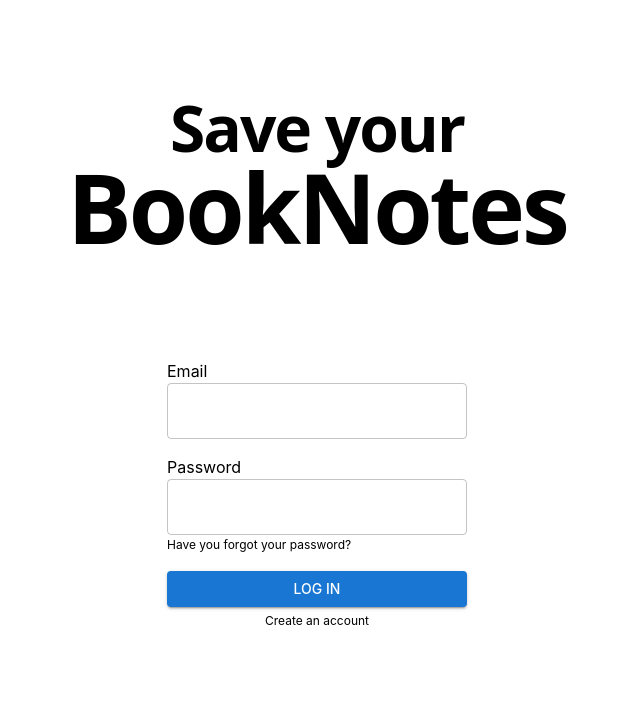
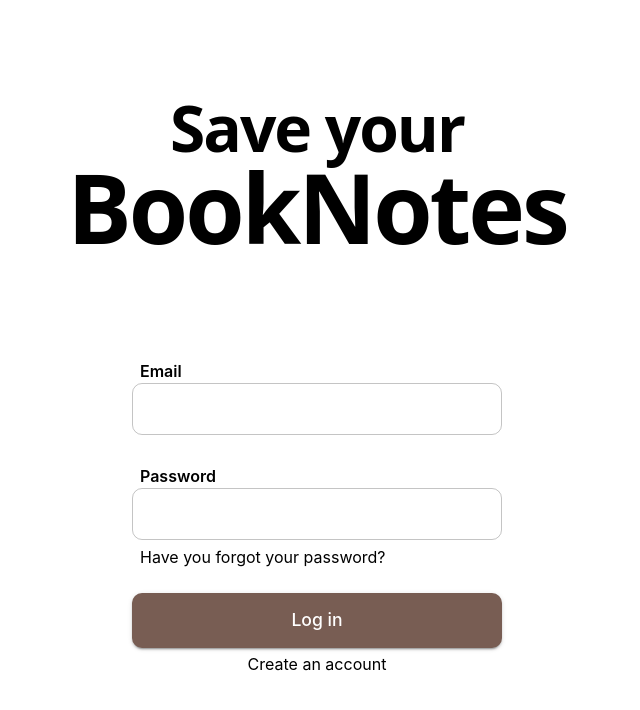
Before and after one commit to Alina-02/booknote-2, a React (Vite) app: page / in a window 1280 px wide. Shown: the top 710 px of the page, without its empty margins (323-963 px from the left). Built offline with nearby package versions, Linux system fonts and the light colour scheme; no server answers.

Commit message:
improved log in ui

```diff
--- a/src/theme/theme.tsx
+++ b/src/theme/theme.tsx
@@ -1,4 +1,9 @@
 import { createTheme } from '@mui/material';
+
+const Colors = {
+  primary: '#785d53',
+  secondary: '#F06292',
+};
 
 export const theme = createTheme({
   typography: {
@@ -14,6 +19,34 @@ export const theme = createTheme({
       '"Segoe UI Emoji"',
       '"Segoe UI Symbol"',
     ].join(','),
+  },
+  palette: {
+    primary: { main: Colors.primary },
+    secondary: { main: Colors.secondary },
+  },
+  components: {
+    MuiOutlinedInput: {
+      styleOverrides: {
+        root: {
+          borderRadius: 10,
+          height: 57,
+        },
+        notchedOutline: {
+          borderRadius: 10,
+          height: 57,
+        },
+      },
+    },
+    MuiButton: {
+      styleOverrides: {
+        root: {
+          fontSize: '1.1rem',
+          textTransform: 'none',
+          borderRadius: 10,
+          height: 55,
+        },
+      },
+    },
   },
 });
 
--- a/src/views/LogIn.tsx
+++ b/src/views/LogIn.tsx
@@ -38,9 +38,11 @@ const LogIn = () => {
         </Typography>
         <Typography variant="h1">BookNotes</Typography>
       </Stack>
-      <Stack spacing={2} width="300px">
+      <Stack spacing={3} width="370px">
         <Stack>
-          <Typography variant="body1">Email</Typography>
+          <Typography variant="body1" fontWeight="600" ml={1}>
+            Email
+          </Typography>
           <TextField
             title="Email"
             name="email"
@@ -51,7 +53,9 @@ const LogIn = () => {
           />
         </Stack>
         <Stack alignItems="start">
-          <Typography variant="body1">Password</Typography>
+          <Typography variant="body1" fontWeight="600" ml={1}>
+            Password
+          </Typography>
           <TextField
             type="password"
             title="Password"
@@ -61,7 +65,7 @@ const LogIn = () => {
             error={error}
             fullWidth
           />
-          <Typography variant="caption">
+          <Typography variant="body1" ml={1} sx={{ cursor: 'pointer' }}>
             Have you forgot your password?
           </Typography>
         </Stack>
@@ -74,7 +78,11 @@ const LogIn = () => {
           >
             Log in
           </Button>
-          <Typography variant="caption" onClick={goToCreateAccount}>
+          <Typography
+            variant="body1"
+            onClick={goToCreateAccount}
+            sx={{ cursor: 'pointer' }}
+          >
             Create an account
           </Typography>
         </Stack>
```
